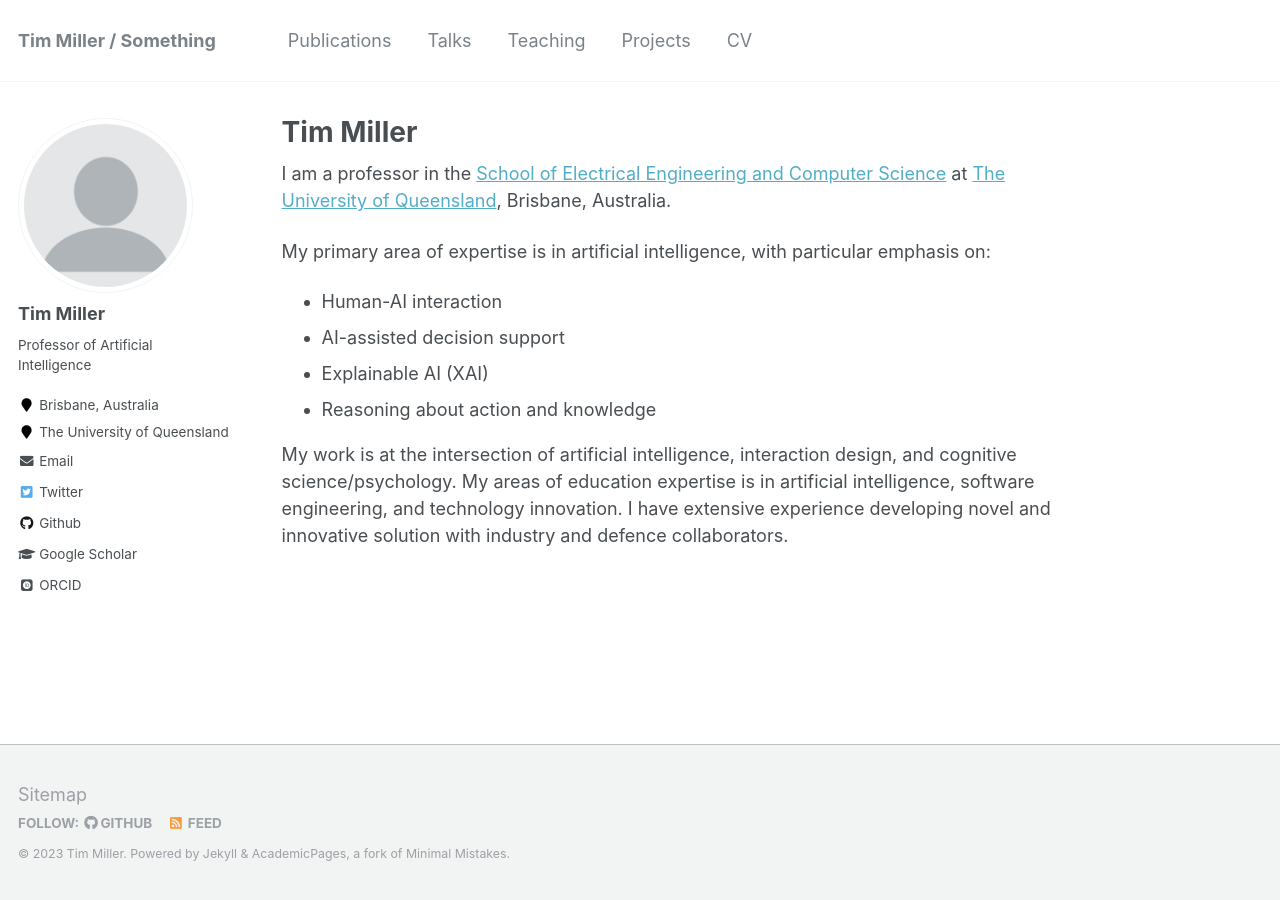
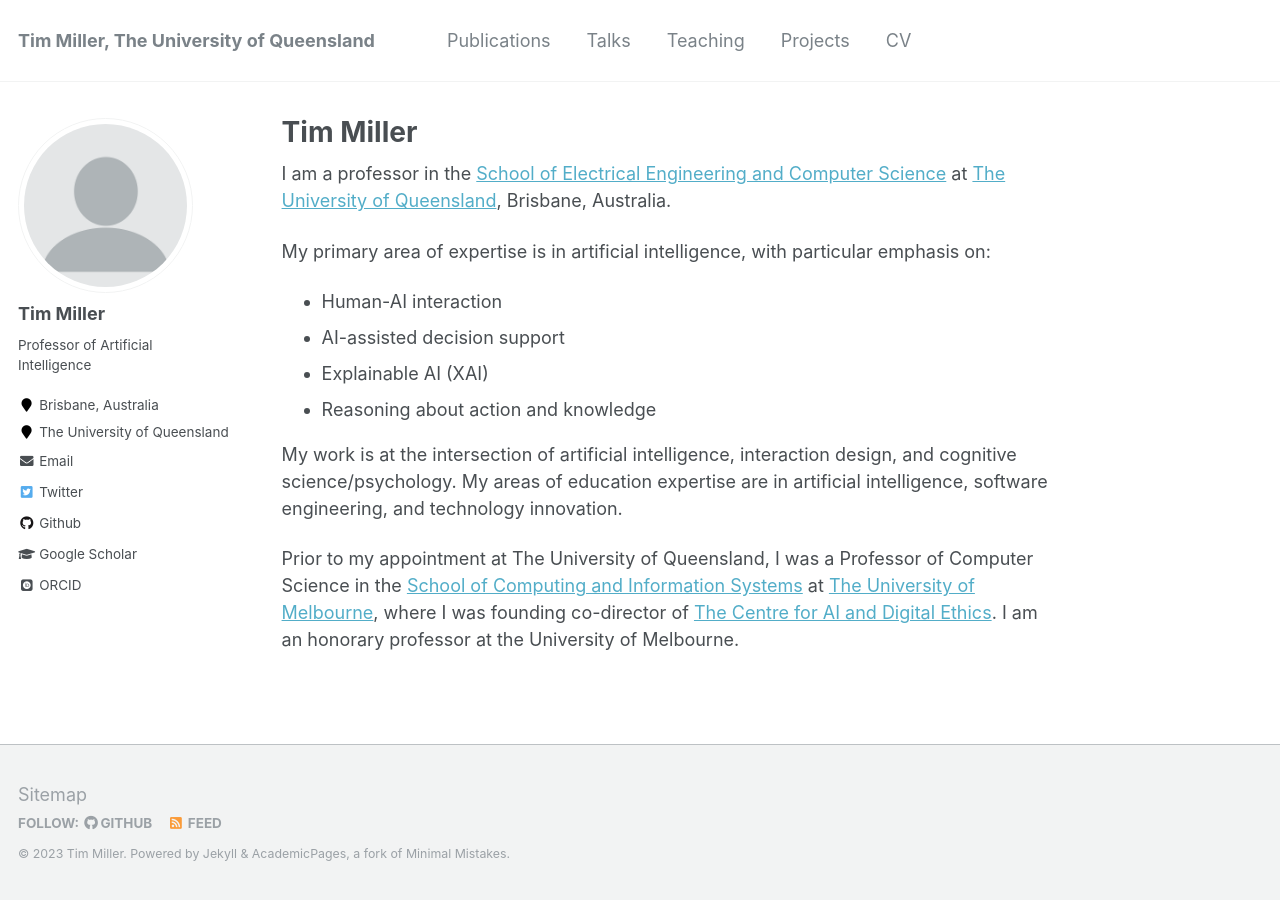
Before and after one commit to uqtmiller/uqtmiller.github.io, a Jekyll site: the page built from _pages/about.md, in a window 1280 px wide. Built offline with Jekyll 4.4.1, drawn with Linux system fonts in a browser that asks for light colours; some web fonts are replaced.

Commit message:
ADD: About me.

```diff
--- a/_config.yml
+++ b/_config.yml
@@ -7,7 +7,7 @@
 
 # Site Settings
 locale                   : "en-AU"
-title                    : "Tim Miller / Something"
+title                    : "Tim Miller, The University of Queensland"
 title_separator          : "-"
 name                     : &name "Tim Miller"
 description              : &description "personal description"
--- a/_pages/about.md
+++ b/_pages/about.md
@@ -17,4 +17,6 @@ My primary area of expertise is in artificial intelligence, with particular emph
 * Explainable AI (XAI)
 * Reasoning about action and knowledge
 
-My work is at the intersection of artificial intelligence, interaction design, and cognitive science/psychology. My areas of education expertise is in artificial intelligence, software engineering, and technology innovation. I have extensive experience developing novel and innovative solution with industry and defence collaborators.
+My work is at the intersection of artificial intelligence, interaction design, and cognitive science/psychology. My areas of education expertise are in artificial intelligence, software engineering, and technology innovation.
+
+Prior to my appointment at The University of Queensland, I was a Professor of Computer Science in the [School of Computing and Information Systems](https://www.cis.unimelb.edu.au) at [The University of Melbourne](https://www.unimelb.edu.au), where I was founding co-director of [The Centre for AI and Digital Ethics](https://www.unimelb.edu.au/caide). I am an honorary professor at the University of Melbourne.
```
